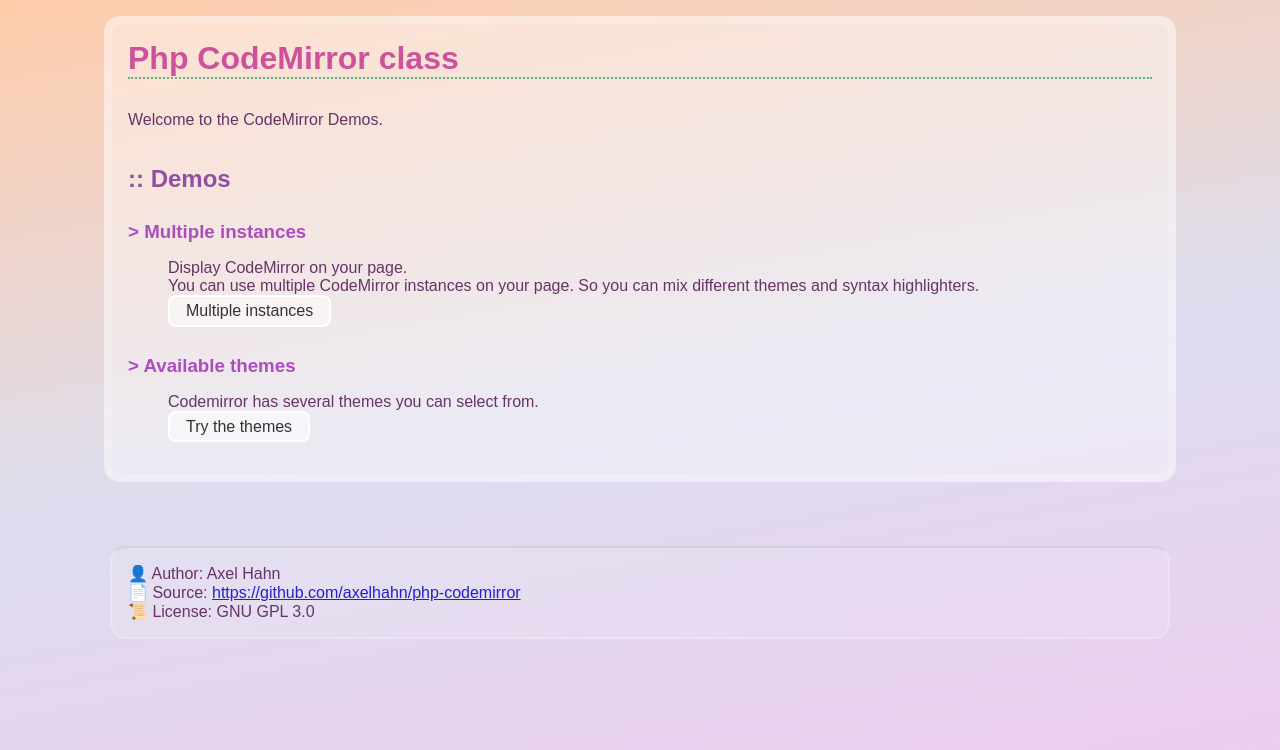
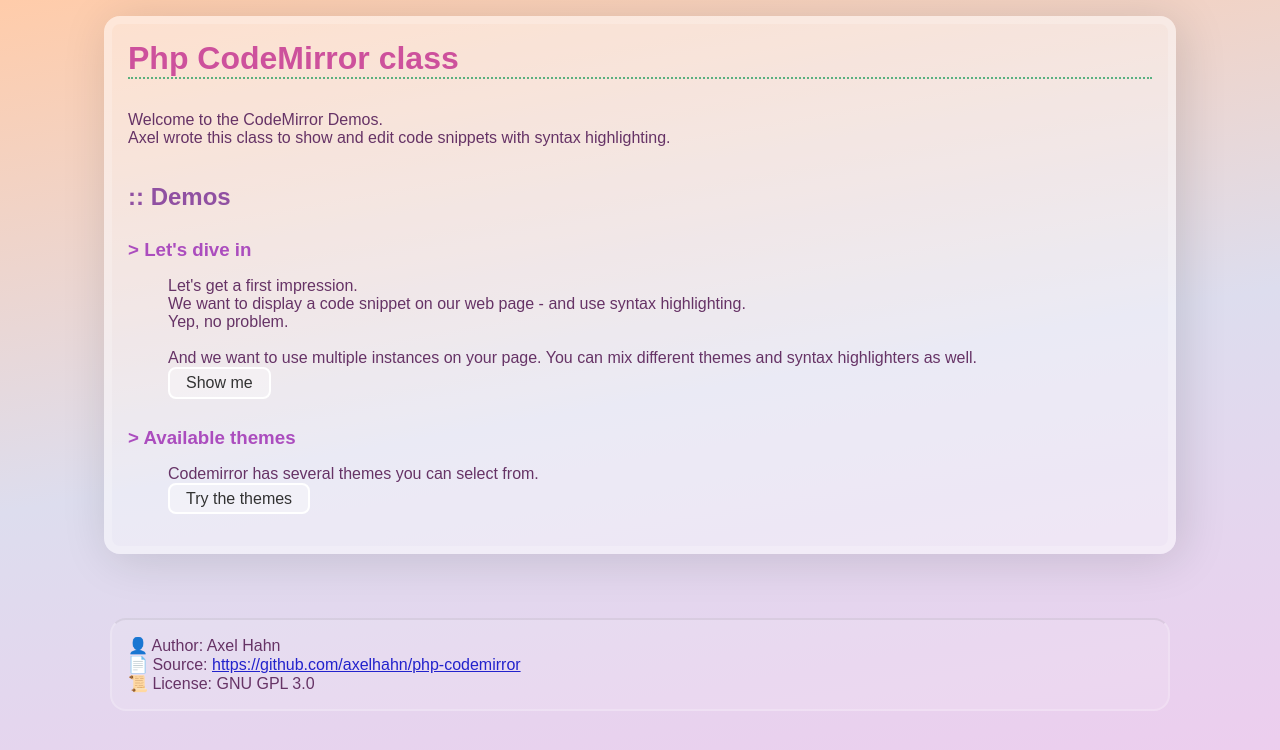
Before and after one commit to axelhahn/php-codemirror, a PHP site: page / in a window 1280 px wide. Shown: the top 750 px of the page. Run offline with PHP 8.4, Linux system fonts and the light colour scheme.

Commit message:
update demos

```diff
--- a/examples/index.php
+++ b/examples/index.php
@@ -14,17 +14,21 @@ showPage(
         <h1>Php CodeMirror class</h1>
 
         <p>
-            Welcome to the CodeMirror Demos.
+            Welcome to the CodeMirror Demos.<br>
+            Axel wrote this class to show and edit code snippets with syntax highlighting.<br>
         </p>
 
         <h2>Demos</h2>
 
-        <h3>Multiple instances</h3>
+        <h3>Let's dive in</h3>
         <blockquote>
         <p>
-            Display CodeMirror on your page.<br>
-            You can use multiple CodeMirror instances on your page. So you can mix different themes and syntax highlighters.<br>
-            <a class=\"btn\" href=\"multiple-instances.php\">Multiple instances</a>
+            Let's get a first impression.<br>
+            We want to display a code snippet on our web page - and use syntax highlighting.<br>
+            Yep, no problem.<br>
+            <br>
+            And we want to use multiple instances on your page. You can mix different themes and syntax highlighters as well.<br>
+            <a class=\"btn\" href=\"multiple-instances.php\">Show me</a>
         </p>
         </blockquote>
 
--- a/examples/style.css
+++ b/examples/style.css
@@ -10,6 +10,7 @@ main {
     margin: 1em auto 4em;
     background: #fff6;
     border: 8px solid #fff3;
+    box-shadow: 0.3em 0.3em 3em #0002;
 }
 main, footer {
     border-radius: 1em;
@@ -35,5 +36,5 @@ th{background: #0001; text-align: left;}
 td{width: 49%;}
 td:first{margin-right: 1em;}
 
-a.btn {background: #fff8; border: 2px solid #fff; color: #333; border-radius: 0.5em; padding: 0.3em 1em; display: inline-block; text-decoration: none;}
+a.btn {background: #fff5; border: 2px solid #fff; color: #333; border-radius: 0.5em; padding: 0.3em 1em; display: inline-block; text-decoration: none;}
 a.btn:hover {background: #ffff; }
--- a/examples/style.min.css
+++ b/examples/style.min.css
@@ -1 +1 @@
-html{margin:0;padding:0;background:#fff;background:linear-gradient(-10deg,#ece,#dde,#fca) fixed;color:#636;font-family:sans-serif;}main{margin:1em auto 4em;background:#fff6;border:8px solid #fff3;}main,footer{border-radius:1em;max-width:1024px;margin:1em auto 4em;padding:1em;}a{color:#22c;transition:all .4s;}a:hover{color:#88e}footer{background:#fff2;border:2px solid #fff3;border-top:2px solid #0001;}h1{border-bottom:2px dotted #0c9752ab;color:#cd519c;margin:0 0 1em;}h2{color:#9050a2;margin:0;margin-top:1.5em;}h2::before{content:'::';}h3{color:#ab4dbe;margin:0;margin-top:1.5em;}h3::before{content:'>';}hr{border:none;border-bottom:2px dotted #fffa;}option::active{background:#0001;}select{border:2px solid #0003;border-radius:1em;padding:.5em}table{width:100%;}th{background:#0001;text-align:left;}td{width:49%;}td:first{margin-right:1em;}a.btn{background:#fff8;border:2px solid #fff;color:#333;border-radius:.5em;padding:.3em 1em;display:inline-block;text-decoration:none;}a.btn:hover{background:#ffff}
+html{margin:0;padding:0;background:#fff;background:linear-gradient(-10deg,#ece,#dde,#fca) fixed;color:#636;font-family:sans-serif;}main{margin:1em auto 4em;background:#fff6;border:8px solid #fff3;box-shadow:.3em .3em 3em #0002;}main,footer{border-radius:1em;max-width:1024px;margin:1em auto 4em;padding:1em;}a{color:#22c;transition:all .4s;}a:hover{color:#88e}footer{background:#fff2;border:2px solid #fff3;border-top:2px solid #0001;}h1{border-bottom:2px dotted #0c9752ab;color:#cd519c;margin:0 0 1em;}h2{color:#9050a2;margin:0;margin-top:1.5em;}h2::before{content:'::';}h3{color:#ab4dbe;margin:0;margin-top:1.5em;}h3::before{content:'>';}hr{border:none;border-bottom:2px dotted #fffa;}option::active{background:#0001;}select{border:2px solid #0003;border-radius:1em;padding:.5em}table{width:100%;}th{background:#0001;text-align:left;}td{width:49%;}td:first{margin-right:1em;}a.btn{background:#fff5;border:2px solid #fff;color:#333;border-radius:.5em;padding:.3em 1em;display:inline-block;text-decoration:none;}a.btn:hover{background:#ffff}
```
